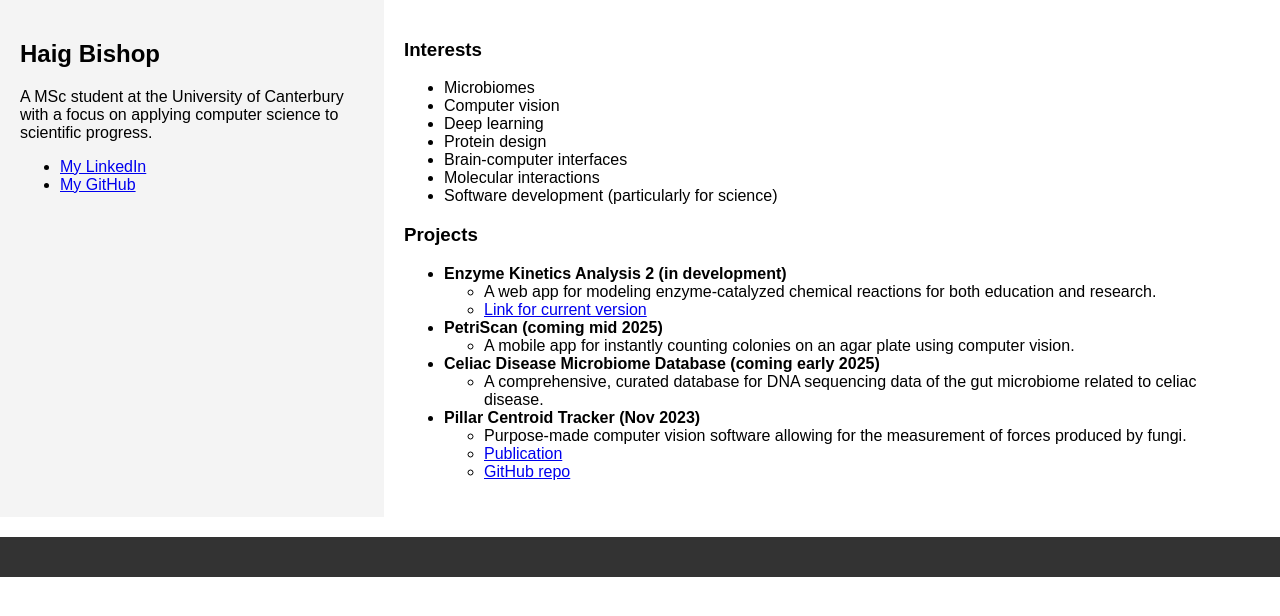
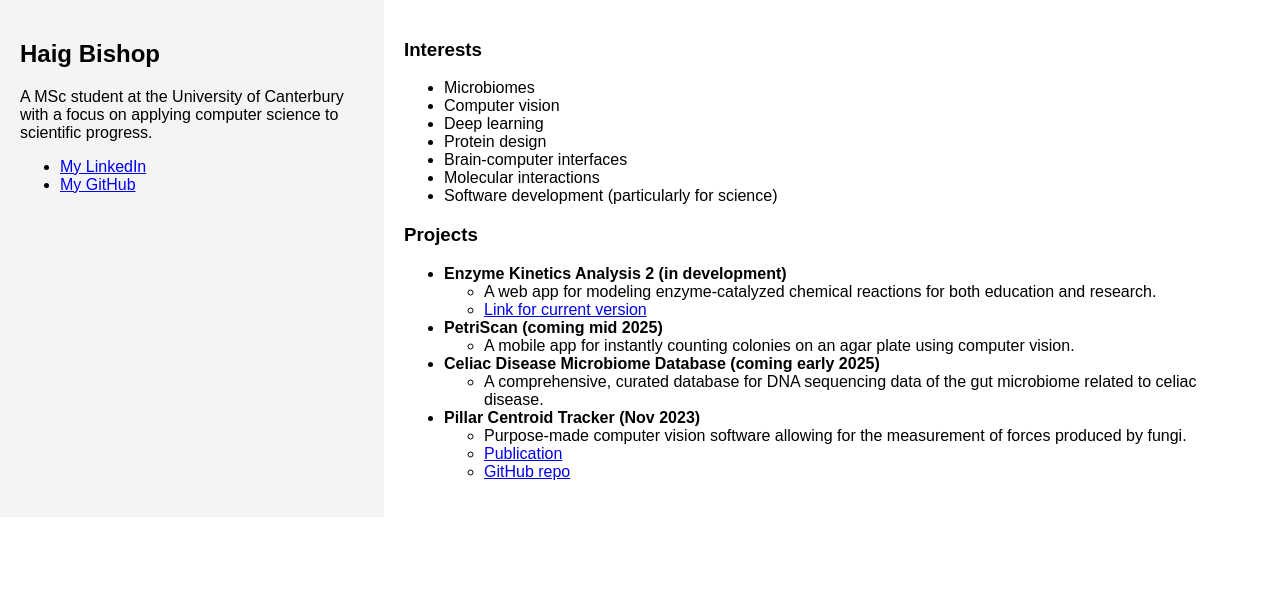
Before and after one commit to HaigBishop/HaigBishop.github.io, a Jekyll site: the page built from index.md, in a window 1280 px wide. Shown: the top 616 px of the page. Built offline with Jekyll 4.4.1, drawn with Linux system fonts in a browser that asks for light colours.

Commit message:
Update custom.css

```diff
--- a/assets/css/custom.css
+++ b/assets/css/custom.css
@@ -18,18 +18,6 @@
   box-sizing: border-box;
 }
 
-
-/* Footer styles */
-footer {
-  clear: both;
-  text-align: center;
-  padding: 20px;
-  margin-top: 20px;
-  background-color: #333333;
-  color: #ffffff;
-  font-size: 14px;
-}
-
 /* Basic body styling */
 body {
   font-family: Arial, sans-serif;
```
